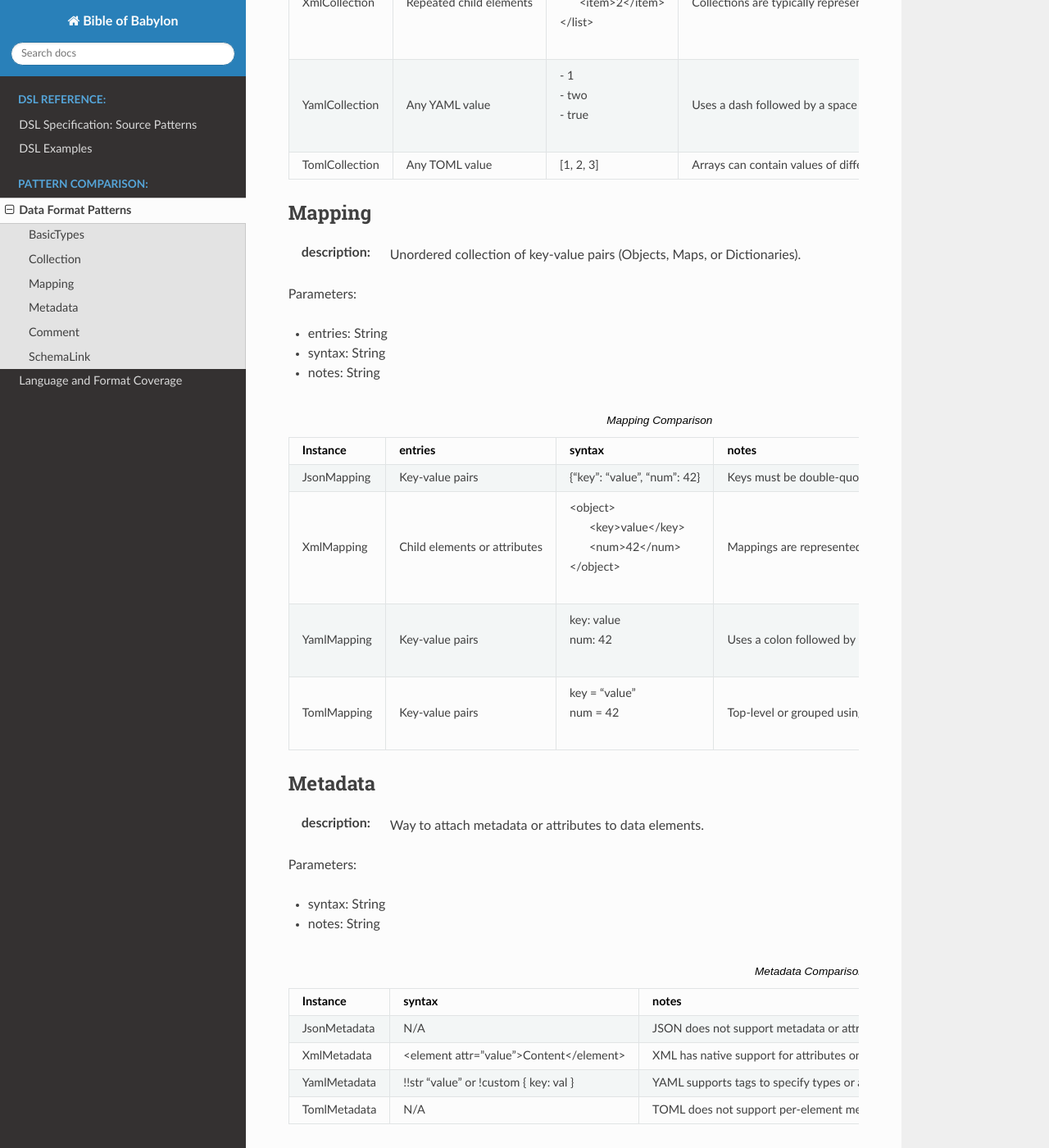
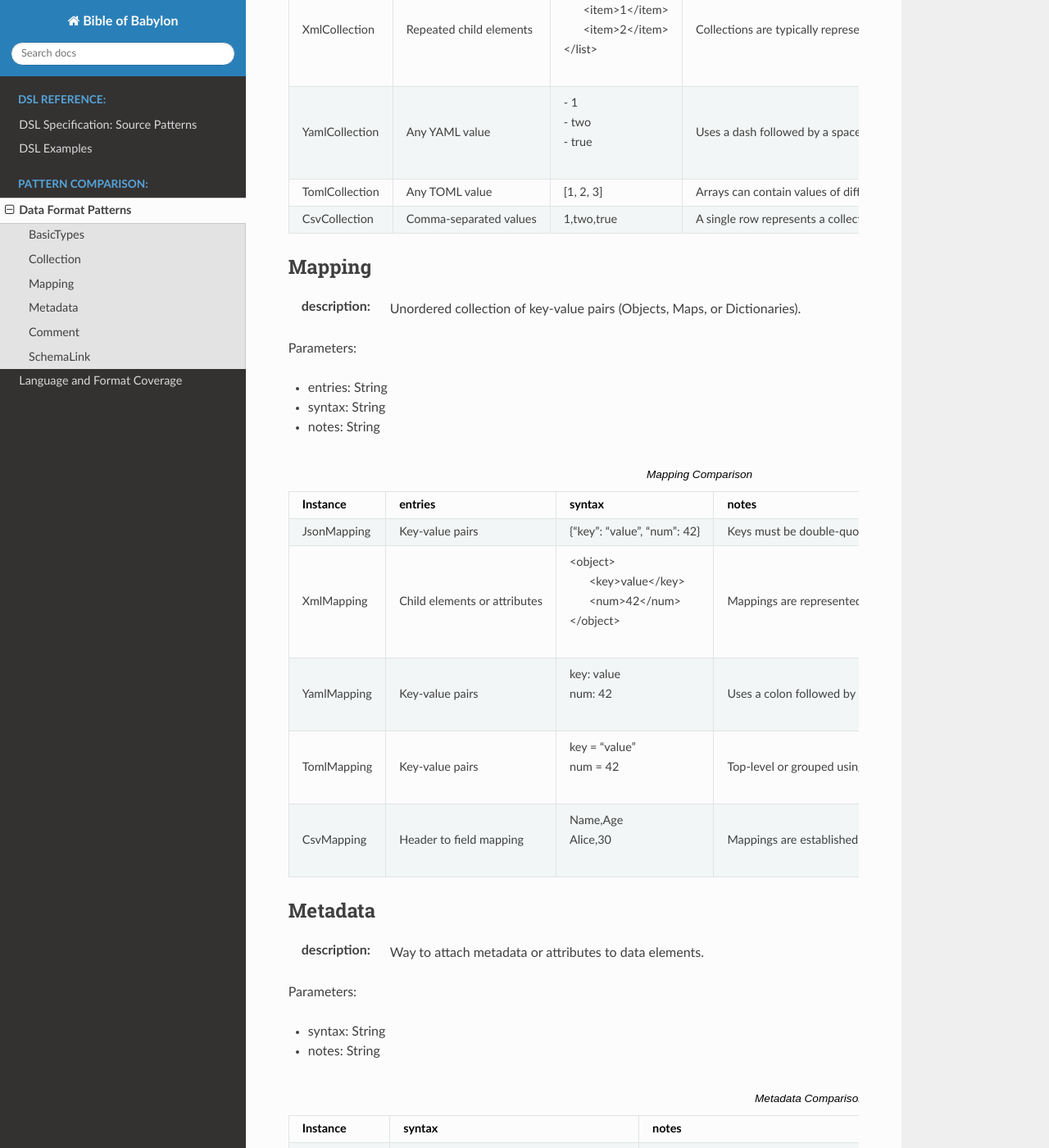
Before and after one commit to chatelao/bible-of-babylon, a Sphinx documentation site: the page built from docs/data_formats.rst, in a window 1280 px wide and 1400 px high, scrolled down 1084 px. Shown: the whole window at 82% size. Built offline with Sphinx 7.4.7 and the Read the Docs theme 3.1.0, drawn with Linux system fonts in a browser that asks for light colours; pages that are not in the unit, such as notebooks, are missing from menus; some of the changed text lies outside the part shown.

Commit message:
Implement CSV data format instances and refine roadmap
- Implement CsvBasic, CsvCollection, CsvMapping, CsvMetadata, CsvComment, and CsvSchemaLink in patterns/data_formats.patterns.
- Update docs/coverage.md to reflect full coverage for the CSV format.
- Break down broad CSV and Fixlength tasks in ROADMAP.md into specific sub-tasks for better tracking.
- Verified DSL syntax and reST generation via pytest and local documentation build.

```diff
--- a/docs/data_formats.rst
+++ b/docs/data_formats.rst
@@ -51,6 +51,11 @@ Parameters:
      - 42 or 3.14
      - true / false
      - TOML is strictly typed; strings must be double-quoted.
+   * - CsvBasic
+     - Hello or "Hello"
+     - 42 or 3.14
+     - true / false
+     - CSV values are typically plain text; quoting is used for values containing delimiters or newlines.
 
 
 
@@ -100,6 +105,10 @@ Parameters:
      - Any TOML value
      - [1, 2, 3]
      - Arrays can contain values of different types since TOML 1.0.0.
+   * - CsvCollection
+     - Comma-separated values
+     - 1,two,true
+     - A single row represents a collection of fields.
 
 
 
@@ -149,6 +158,11 @@ Parameters:
      - | key = "value"
        | num = 42
      - Top-level or grouped using [headers].
+   * - CsvMapping
+     - Header to field mapping
+     - | Name,Age
+       | Alice,30
+     - Mappings are established by associating header names with column values.
 
 
 
```
Also changed, not shown: other parts of docs/data_formats.rst (+10 -0 lines), ROADMAP.md (+5 -1 lines), docs/coverage.md (+1 -1 lines), 1 other file.
